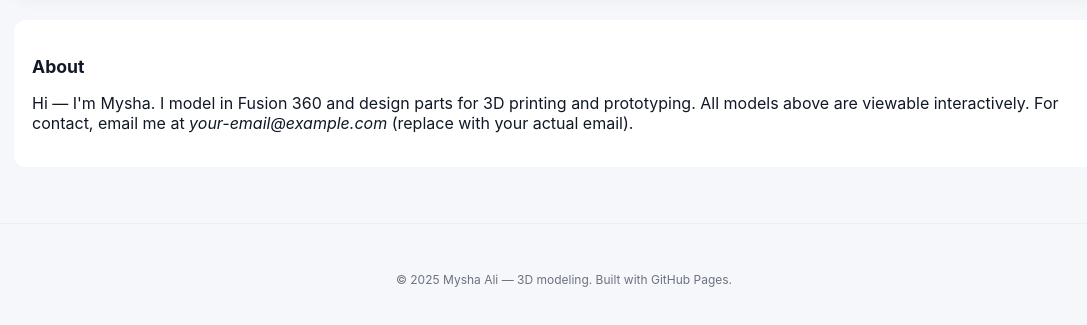
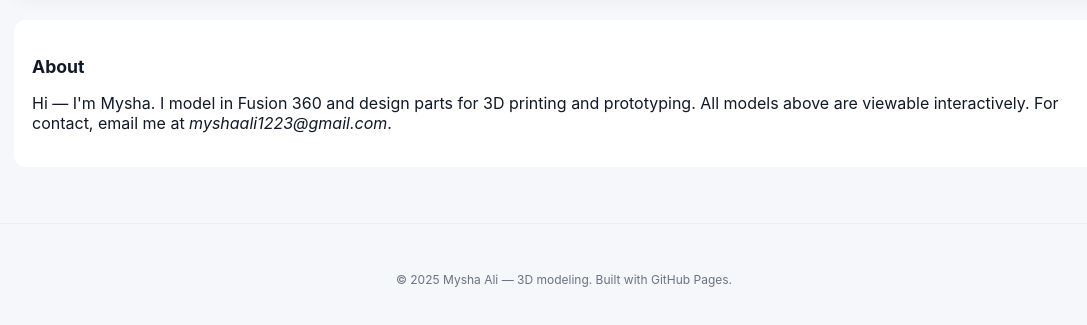
Before and after one commit to myshaali2009/3d-portfolio, a plain HTML site: page index.html in a window 1280 px wide. Shown: the part 1770-2095 px from the top of the page, without its empty margins (76-1163 px from the left). Drawn offline with Linux system fonts and the light colour scheme.

Commit message:
Update index.html

```diff
--- a/index.html
+++ b/index.html
@@ -102,7 +102,7 @@
 
     <section id="about" class="about">
       <h2>About</h2>
-      <p>Hi — I'm Mysha. I model in Fusion 360 and design parts for 3D printing and prototyping. All models above are viewable interactively. For contact, email me at <em>your-email@example.com</em> (replace with your actual email).</p>
+      <p>Hi — I'm Mysha. I model in Fusion 360 and design parts for 3D printing and prototyping. All models above are viewable interactively. For contact, email me at <em>myshaali1223@gmail.com</em>.</p>
     </section>
   </main>
 
```
